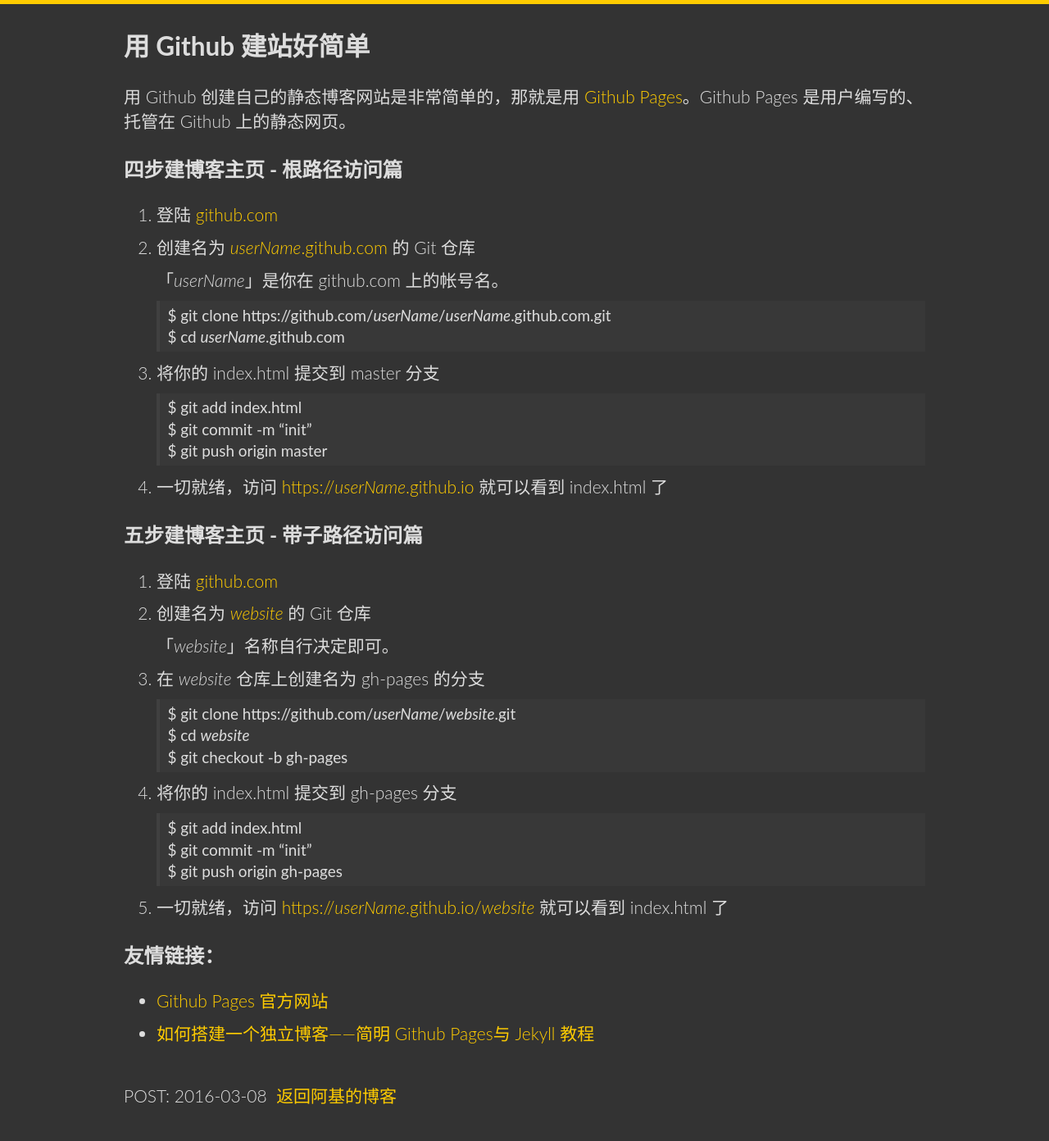
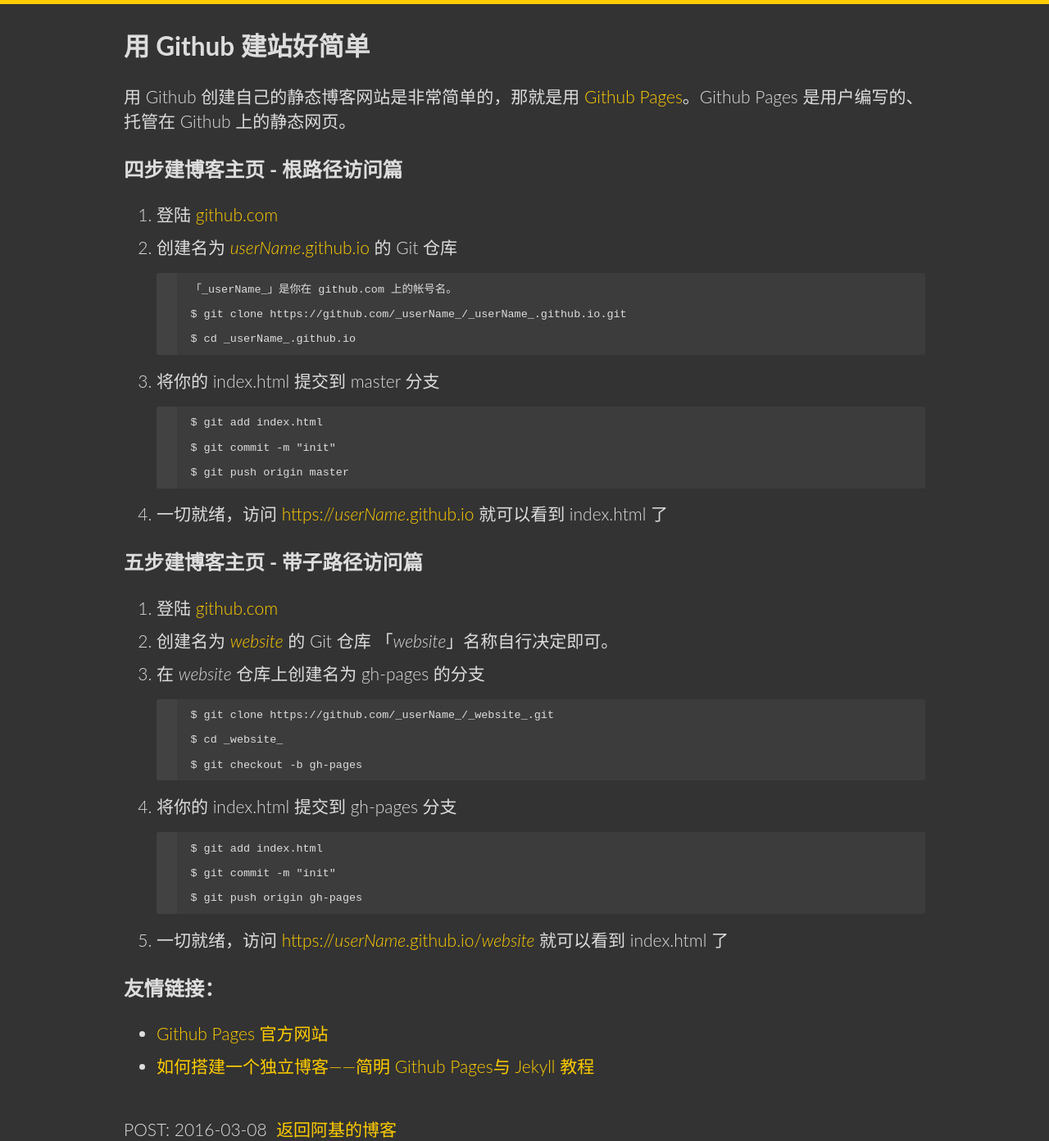
Before and after one commit to rj-hwang/website, a Jekyll site: the page built from _posts/2016-03-08-gh-pages.md, in a window 1280 px wide. Shown: the whole page at 82% size. Built offline with Jekyll 4.4.1, drawn with Linux system fonts in a browser that asks for light colours; before the commit the page ends 1351 px from its top, so only the background shows below that.

Commit message:
Polishing

````diff
--- a/_posts/2016-03-08-gh-pages.md
+++ b/_posts/2016-03-08-gh-pages.md
@@ -10,41 +10,38 @@
 
 ### 四步建博客主页 - 根路径访问篇
 1. 登陆 [github.com](https://github.com)
-2. 创建名为 [_userName_.github.com](https://github.com/rongjihuang/rongjihuang.github.com) 的 Git 仓库
-
+2. 创建名为 [_userName_.github.io](https://github.com/rj-hwang/rj-hwang.github.io) 的 Git 仓库
+    ```
     「_userName_」是你在 github.com 上的帐号名。
-
-    > $ git clone https://github.com/_userName_/_userName_.github.com.git
-    > $ cd _userName_.github.com
-
+    $ git clone https://github.com/_userName_/_userName_.github.io.git
+    $ cd _userName_.github.io
+    ```
 3. 将你的 index.html 提交到 master 分支
-
-    > $ git add index.html
-    > $ git commit -m "init"
-    > $ git push origin master
-
-4. 一切就绪，访问 [https://_userName_.github.io](https://rongjihuang.github.io) 就可以看到 index.html 了
+    ```
+    $ git add index.html
+    $ git commit -m "init"
+    $ git push origin master
+    ```
+4. 一切就绪，访问 [https://_userName_.github.io](https://rj-hwang.github.io) 就可以看到 index.html 了
 
 
 ### 五步建博客主页 - 带子路径访问篇
 1. 登陆 [github.com](https://github.com)
-2. 创建名为 [_website_](https://github.com/rongjihuang/website) 的 Git 仓库
-
+2. 创建名为 [_website_](https://github.com/rj-hwang/website) 的 Git 仓库
     「_website_」名称自行决定即可。
 3. 在 _website_ 仓库上创建名为 gh-pages 的分支
-
-    > $ git clone https://github.com/_userName_/_website_.git
-    > $ cd _website_
-    > $ git checkout -b gh-pages
-
+    ```
+    $ git clone https://github.com/_userName_/_website_.git
+    $ cd _website_
+    $ git checkout -b gh-pages
+    ```
 4. 将你的 index.html 提交到 gh-pages 分支
-
-    > $ git add index.html
-    > $ git commit -m "init"
-    > $ git push origin gh-pages
-
-5. 一切就绪，访问 [https://_userName_.github.io/_website_](https://rongjihuang.github.io/website) 就可以看到 index.html 了
-
+    ```
+    $ git add index.html
+    $ git commit -m "init"
+    $ git push origin gh-pages
+    ```
+5. 一切就绪，访问 [https://_userName_.github.io/_website_](https://rj-hwang.github.io/website) 就可以看到 index.html 了
 
 
 ### 友情链接：
````
